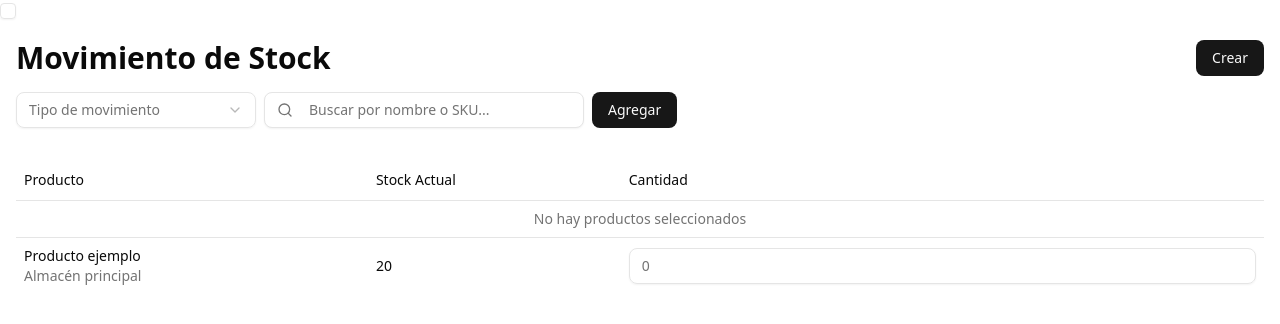
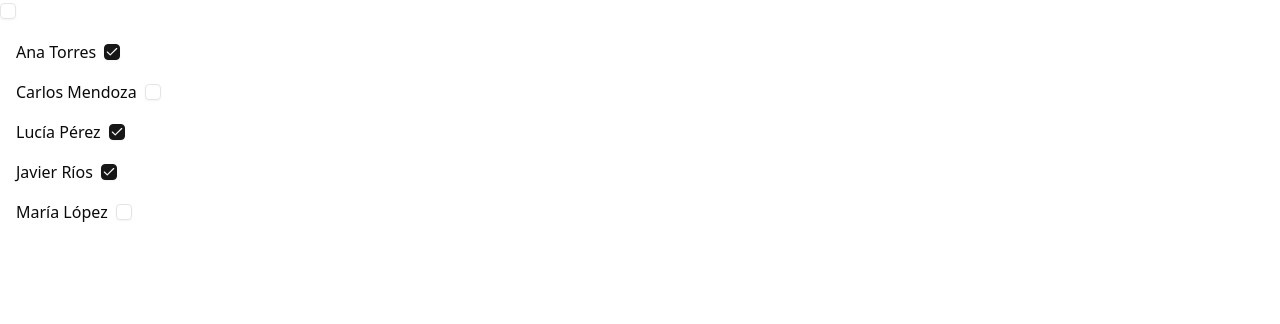
Before and after one commit to waldo-liberato-jara/learning-shadcn, a React (Vite) app: page / in a window 1280 px wide. Shown: the top 324 px of the page. Built offline with nearby package versions, Linux system fonts and the light colour scheme.

Commit message:
primer comit

```diff
--- a/src/App.tsx
+++ b/src/App.tsx
@@ -4,6 +4,7 @@ import PopoverCommand2 from "./pages/PopoverCommand2";
 import { Toaster as Sonner } from "@/components/ui/sonner";
 import { Checkbox } from "./components/ui/checkbox";
 import { useState } from "react";
+import Crud from "./pages/Crud";
 
 function App() {
   const [isTransfer, setIsTransfer] = useState<boolean | "indeterminate">(
@@ -17,7 +18,7 @@ function App() {
         onCheckedChange={(value) => setIsTransfer(value)}
       />
       <Sonner richColors />
-      <PopoverCommand2 isTransfer={isTransfer} />
+      <Crud />
     </>
   );
 }
--- /dev/null
+++ b/src/pages/Crud.tsx
@@ -0,0 +1,36 @@
+import React, { useState } from "react";
+import { Checkbox } from "@/components/ui/checkbox";
+
+interface Usuario {
+  id: number;
+  name: string;
+  state: boolean;
+}
+
+const Crud = () => {
+  const [usuarios, setUsuarios] = useState<Usuario[]>([
+    { id: 1, name: "Ana Torres", state: true },
+    { id: 2, name: "Carlos Mendoza", state: false },
+    { id: 3, name: "Lucía Pérez", state: true },
+    { id: 4, name: "Javier Ríos", state: true },
+    { id: 5, name: "María López", state: false },
+  ]);
+
+  return (
+    <div className="min-h-screen w-full flex flex-col gap-4 p-4">
+      {usuarios.map((usuario, index) => (
+        <div key={index} className="flex flex-row items-center gap-2">
+          <p>{usuario.name}</p>
+          <Checkbox
+            checked={usuario.state}
+            onCheckedChange={(chk) => {
+              console.log(chk);
+            }}
+          />
+        </div>
+      ))}
+    </div>
+  );
+};
+
+export default Crud;
```
